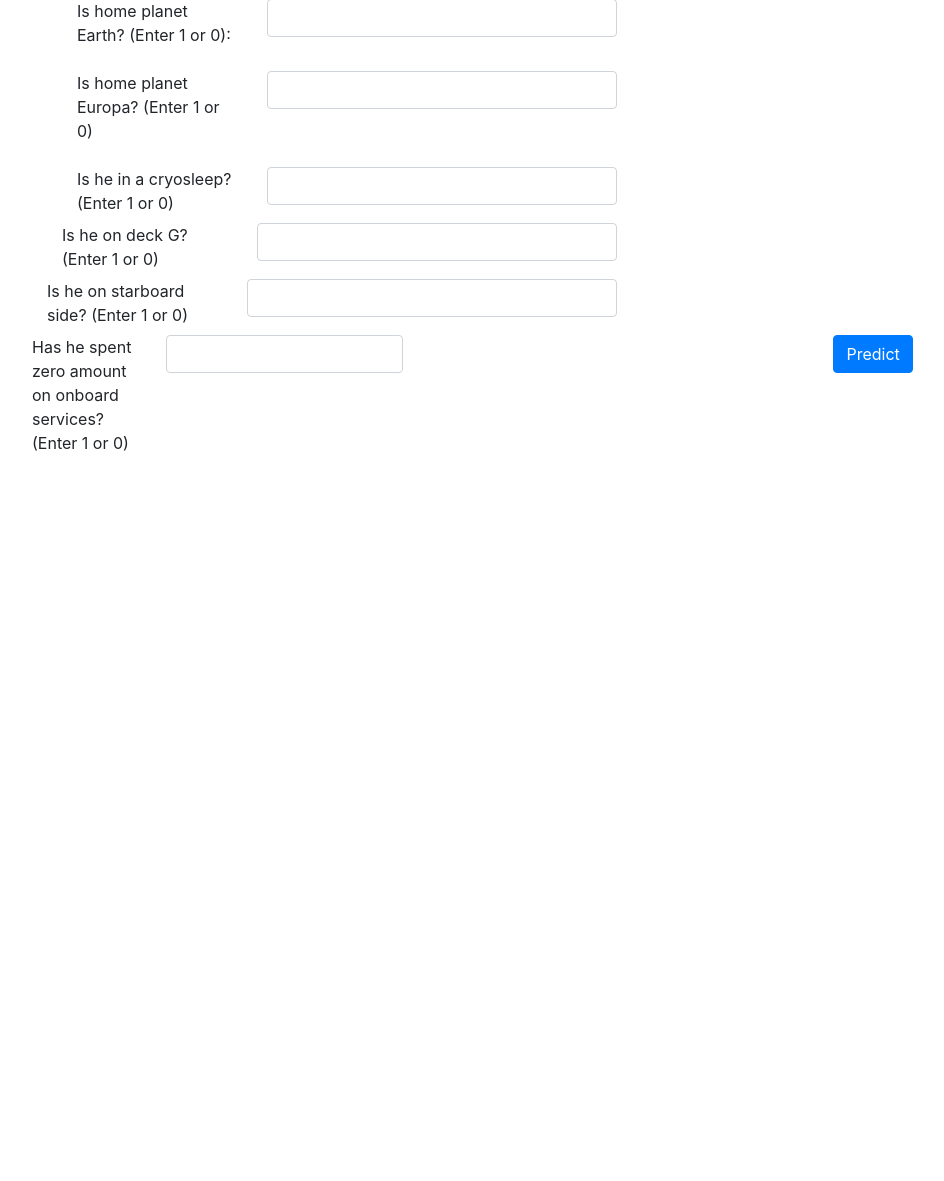
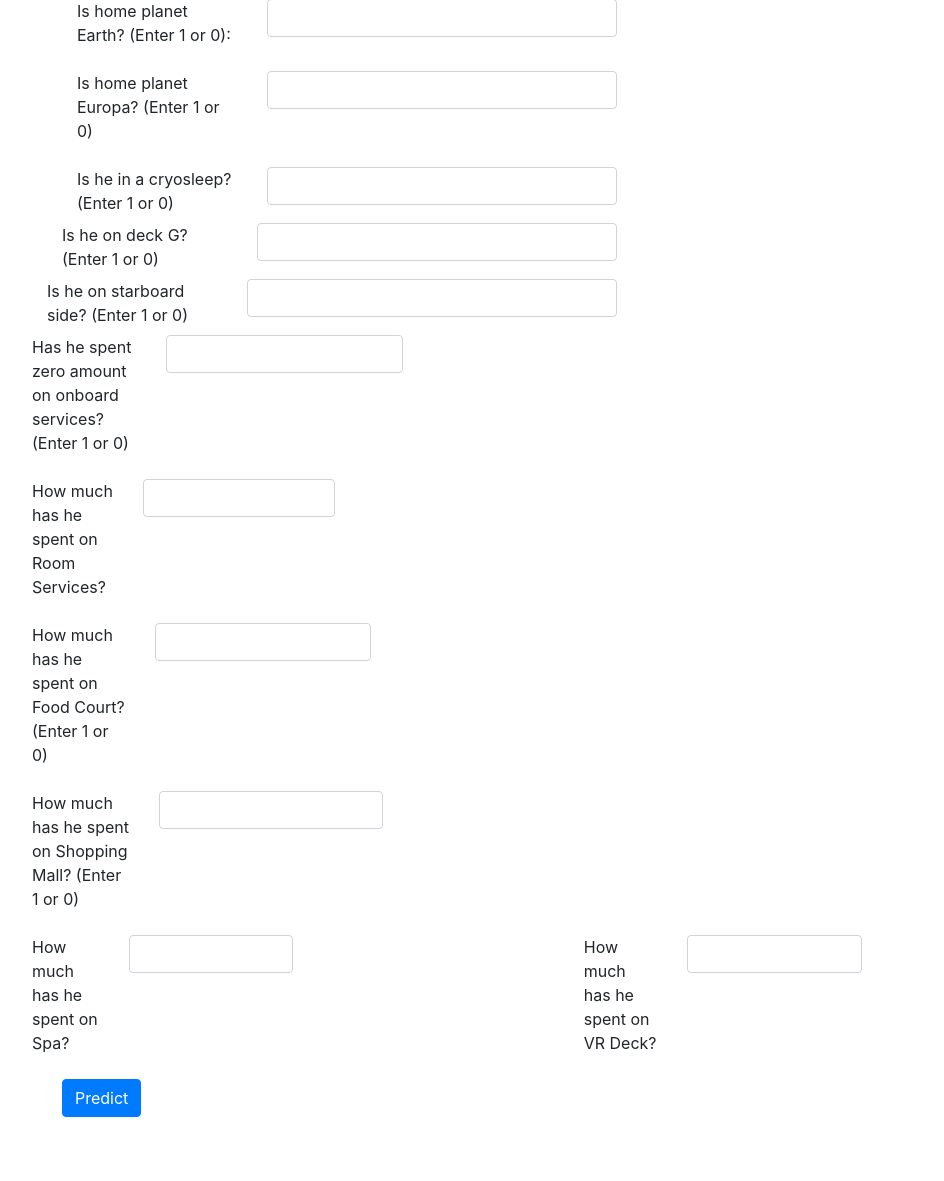
Before and after one commit to MykolaPinchuk/SpaceTitanic, a Flask app: page / in a window 1280 px wide. Shown: the part 201-1382 px from the top of the page, without its empty margins (8-952 px from the left). Before the commit the page ends 652 px from the top, so only its background shows below. Run offline with Flask 2, Linux system fonts and the light colour scheme; some libraries are stand-ins or nearby versions.

Commit message:
rebuilt a miniproject, it works

```diff
--- a/spacetitanic-app/main.py
+++ b/spacetitanic-app/main.py
@@ -16,17 +16,22 @@ def predict():
         deck_g = request.form.get('deck_g')
         starboard = request.form.get('starboard')
         zero_service = request.form.get('zero_service')
+        room_service = request.form.get('room_service')
+        food_court = request.form.get('food_court')
+        shopping_mall = request.form.get('shopping_mall')
+        spa = request.form.get('spa')
+        vr_deck = request.form.get('vr_deck')
         #call preprocessDataAndPredict and pass inputs
         try:
-            prediction = preprocessDataAndPredict(planet_earth, planet_europa, cryosleep, deck_g, starboard, zero_service)
+            prediction = preprocessDataAndPredict(planet_earth, planet_europa, cryosleep, deck_g, starboard, zero_service, room_service, food_court, shopping_mall, spa, vr_deck)
             #pass prediction to template
             return render_template('predict.html', prediction = prediction)
         except ValueError:
             return "Please Enter valid values"
         pass
     pass
-def preprocessDataAndPredict(planet_earth, planet_europa, cryosleep, deck_g, starboard, zero_service):
-    test_data = [planet_europa,	planet_europa, cryosleep, deck_g, starboard, zero_service]
+def preprocessDataAndPredict(planet_earth, planet_europa, cryosleep, deck_g, starboard, zero_service, room_service, food_court, shopping_mall, spa, vr_deck):
+    test_data = [planet_earth, planet_europa, cryosleep, deck_g, starboard, zero_service, room_service, food_court, shopping_mall, spa, vr_deck]
     print(test_data)
     test_data = np.array(test_data).astype(np.float)
     test_data = test_data.reshape(1,-1)
--- a/spacetitanic-app/templates/home.html
+++ b/spacetitanic-app/templates/home.html
@@ -50,6 +50,36 @@
                   </div>
                 </div>
                 <div class="form-group row">
+                  <label class="control-label col-sm-2" for="room_service">How much has he spent on Room Services? </label>
+                  <div class="col-sm-4">
+                    <input type="text" class="form-control" id="room_service" name="room_service">
+                  </div>
+                </div>
+                <div class="form-group row">
+                  <label class="control-label col-sm-2" for="food_court">How much has he spent on Food Court? (Enter 1 or 0) </label>
+                  <div class="col-sm-4">
+                    <input type="text" class="form-control" id="food_court" name="food_court">
+                  </div>
+                </div>
+                <div class="form-group row">
+                  <label class="control-label col-sm-2" for="shopping_mall">How much has he spent on Shopping Mall? (Enter 1 or 0) </label>
+                  <div class="col-sm-4">
+                    <input type="text" class="form-control" id="shopping_mall" name="shopping_mall">
+                  </div>
+                </div>
+                <div class="form-group row">
+                  <label class="control-label col-sm-2" for="spa">How much has he spent on Spa? </label>
+                  <div class="col-sm-4">
+                    <input type="text" class="form-control" id="spa" name="spa">
+                  </div>
+                </div>
+                <div class="form-group row">
+                  <label class="control-label col-sm-2" for="vr_deck">How much has he spent on VR Deck? </label>
+                  <div class="col-sm-4">
+                    <input type="text" class="form-control" id="vr_deck" name="vr_deck">
+                  </div>
+                </div>
+                <div class="form-group row">
                 <label class="control-label col-sm-2" for="">&nbsp;</label>
                   <div class="col-sm-offset-2 col-sm-4">
                     <button type="submit" class="btn btn-primary">Predict</button>
```
Also changed, not shown: 1 other file.
